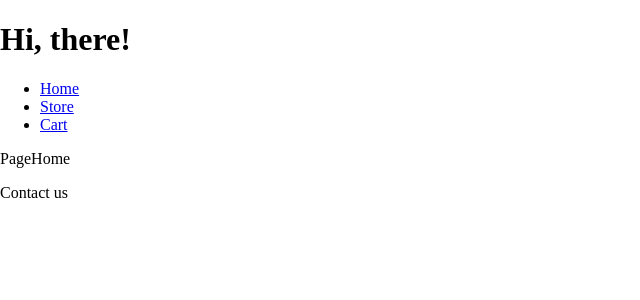
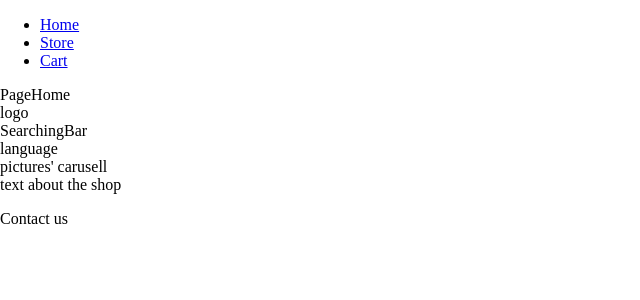
Before and after one commit to karamulkin/final-project-store, a React (Create React App) app: page / in a window 1280 px wide. Shown: the top 300 px of the page, without its empty margins (0-640 px from the left). Built offline with nearby package versions, Linux system fonts and the light colour scheme.

Commit message:
async function loader added

```diff
--- a/public/index.html
+++ b/public/index.html
@@ -13,7 +13,6 @@
     </style>
     <body>
       <div id="store"></div>
-
     </body>
 
 </html>
--- a/src/components/App.js
+++ b/src/components/App.js
@@ -1,14 +1,12 @@
 import React from 'react';
 import { createBrowserRouter, RouterProvider } from "react-router-dom";
 
-import { Footer } from "./Footer.js";
-import { Header } from "./Header.js";
 import { PageCheckoutForm } from "./PageCheckoutForm.js";
 import { PageContainer } from "./PageContainer";
 import { PageHome } from "./PageHome.js";
 import { PageNotFound } from "./PageNotFound.js";
 import { PageShoppingCart } from "./PageShoppingCart.js";
-import { PageSingleProduct } from "./PageSingleProduct.js";
+import { PageSingleProduct, loader as productLoader } from "./PageSingleProduct.js";
 import { PageStore } from "./PageStore.js";
 
 const router = createBrowserRouter([
@@ -26,12 +24,9 @@ const router = createBrowserRouter([
         element: <PageCheckoutForm />,
       },
       {
-        path: "/shoppingcart",
-        element: <PageShoppingCart />,
-      },
-      {
-        path: "/singleproduct",
+        path: "/singleproduct/:productId",
         element: <PageSingleProduct />,
+        loader: productLoader,
       },
       {
         path: "/store",
@@ -48,7 +43,6 @@ const router = createBrowserRouter([
 export const App = () => {
   return (
     <div>
-      <h1>Hi, there!</h1>
       <RouterProvider router={router} />
     </div>
   );
--- a/src/components/PageHome.js
+++ b/src/components/PageHome.js
@@ -2,6 +2,14 @@ import React from "react"
 
 export const PageHome = () => {
     return (
-        <div>PageHome</div>
+        <div>
+            <section>PageHome</section>
+            <section>logo</section>
+            <section>SearchingBar</section>
+            <section>language</section>
+            <section>pictures' carusell</section>
+            <section>text about the shop</section>
+        </div>
+
     )
 }
--- a/src/components/PageNotFound.js
+++ b/src/components/PageNotFound.js
@@ -1,8 +1,14 @@
 import React from "react"
+import { Header } from "./Header"
+import { Footer } from "./Footer"
 
 export const PageNotFound = () => {
     return (
-        <div>PageNotFound</div>
+        <div>
+            <Header />
+            <div>PageNotFound</div>
+            <Footer />
+        </div>
     )
 
 }
--- a/src/components/PageSingleProduct.js
+++ b/src/components/PageSingleProduct.js
@@ -1,23 +1,14 @@
-import React, { useEffect, useState } from 'react';
+import React from 'react';
+import { useLoaderData } from 'react-router-dom';
 
-export const PageSingleProduct = ({ match }) => {
-    const productId = match.params.id;
-    const [product, setProduct] = useState(null);
-    const [loading, setLoading] = useState(true);
+export async function loader({ params }) {
+    const response = await fetch(`https://dummyjson.com/products/${params.productId}`);
+    const product = await response.json();
+    return { product };
+}
 
-    useEffect(() => {
-        fetch(`https://dummyjson.com/products/${productId}`)
-        .then(response => response.json())
-        .then(data => {
-            setProduct(data);
-            setLoading(false);
-        })
-        .catch(error => console.error('Error fetching product:', error));
-    }, [productId]);
-
-    if (loading) {
-        return <div>Loading...</div>;
-    }
+export const PageSingleProduct = () => {
+    const { product } = useLoaderData();
 
     return (
         <div>
--- a/src/components/PageStore.js
+++ b/src/components/PageStore.js
@@ -40,7 +40,7 @@ export const PageStore = () => {
                         <p>{product.price}</p>
                         <p>Rating: {product.rating}</p>
                         <button>Add to Cart</button>
-                        <Link to={`/product/${product.id}`}>View details</Link>
+                        <Link to={`/singleproduct/${product.id}`}>View details</Link>
                     </div>
                 ))}
             </div>
--- a/src/index.js
+++ b/src/index.js
@@ -6,4 +6,3 @@ import { App } from "./components/App";
 const root = createRoot(document.querySelector("#store"));
 
 root.render(<App />);
-console.log(root)
```
